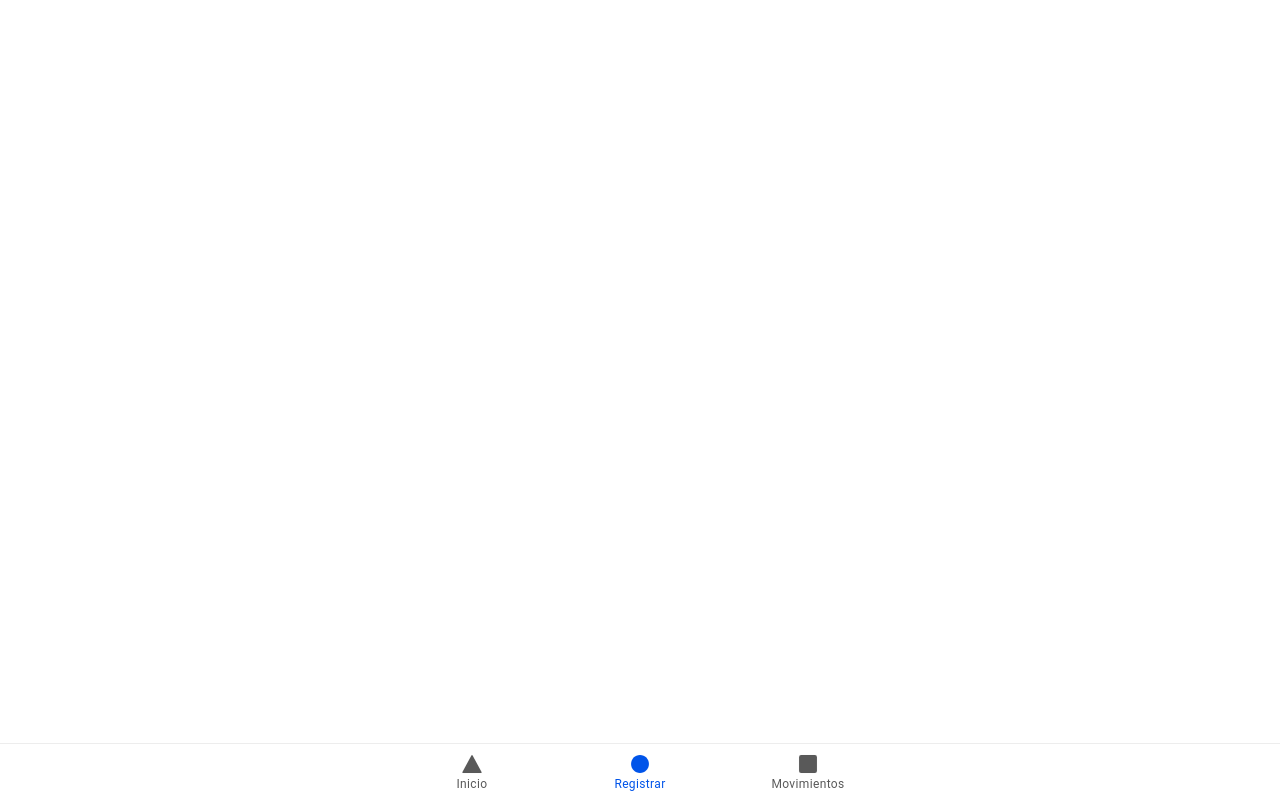
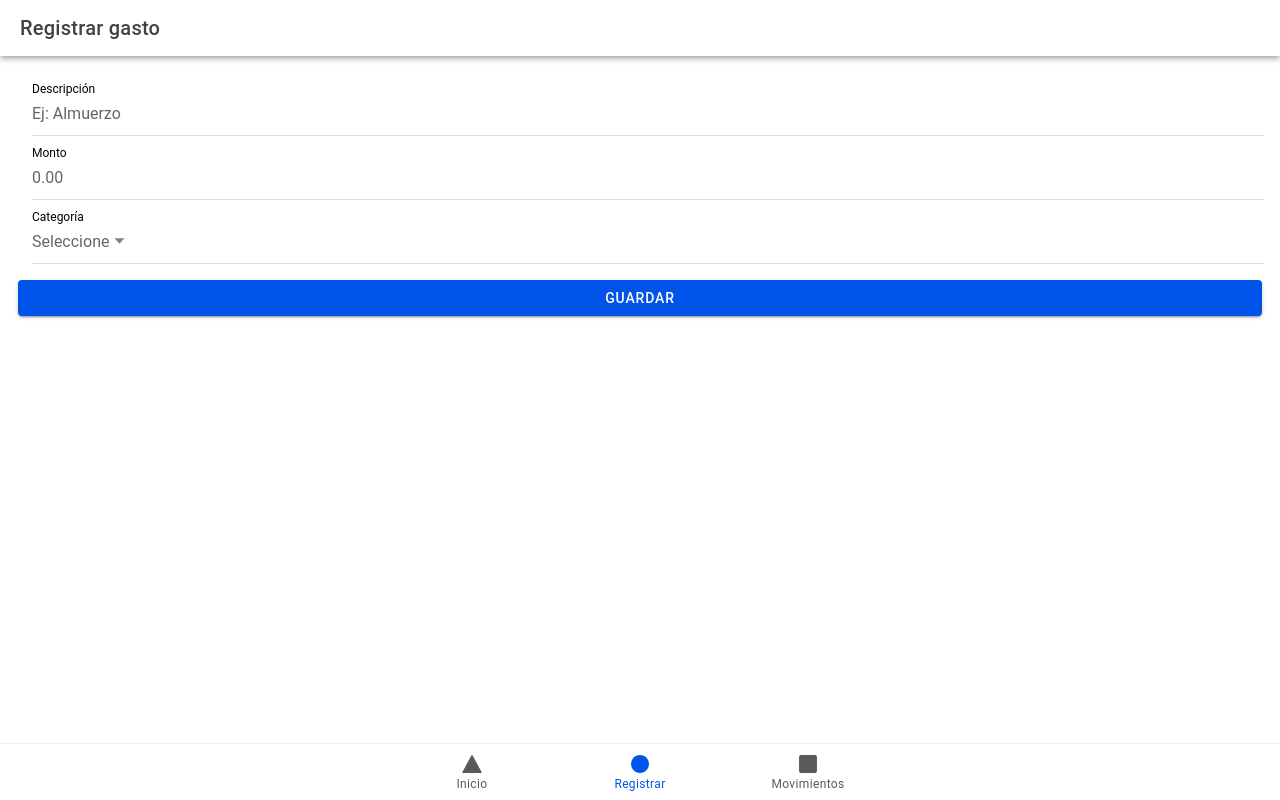
Before and after one commit to camilytzh/mobile, a React (Vite) app: page /add-expense in a window 1280 px wide. Built offline with nearby package versions, Linux system fonts and the light colour scheme.

Commit message:
registro de gastos

```diff
--- a/src/pages/AddExpense.tsx
+++ b/src/pages/AddExpense.tsx
@@ -1,2 +1,43 @@
-export default function addExpenses() {
+import {
+    IonPage,
+    IonHeader,
+    IonToolbar,
+    IonTitle,
+    IonContent,
+    IonItem,
+    IonLabel,
+    IonInput,
+    IonSelect,
+    IonSelectOption,
+    IonButton
+} from '@ionic/react';
+export default function AddExpense() {
+    return (
+        <IonPage>
+            <IonHeader>
+                <IonToolbar>
+                    <IonTitle>Registrar gasto</IonTitle>
+                </IonToolbar>
+            </IonHeader>
+            <IonContent className='ion-padding'>
+                <IonItem>
+                    <IonLabel position='stacked'>Descripción</IonLabel>
+                    <IonInput placeholder='Ej: Almuerzo' />
+                </IonItem>
+                <IonItem>
+                    <IonLabel position='stacked'>Monto</IonLabel>
+                    <IonInput type='number' placeholder='0.00' />
+                </IonItem>
+                <IonItem>
+                    <IonLabel position='stacked'>Categoría</IonLabel>
+                    <IonSelect placeholder='Seleccione'>
+                        <IonSelectOption value='comida'>Comida</IonSelectOption>
+                        <IonSelectOption value='transporte'>Transporte</IonSelectOption>
+                        <IonSelectOption value='salud'>Salud</IonSelectOption>
+                        <IonSelectOption value='ocio'>Ocio</IonSelectOption>
+                    </IonSelect>
+                </IonItem>
+                <IonButton expand='block' className='ion-margin-top'> Guardar </IonButton>
+            </IonContent>
+        </IonPage>);
 }
```
